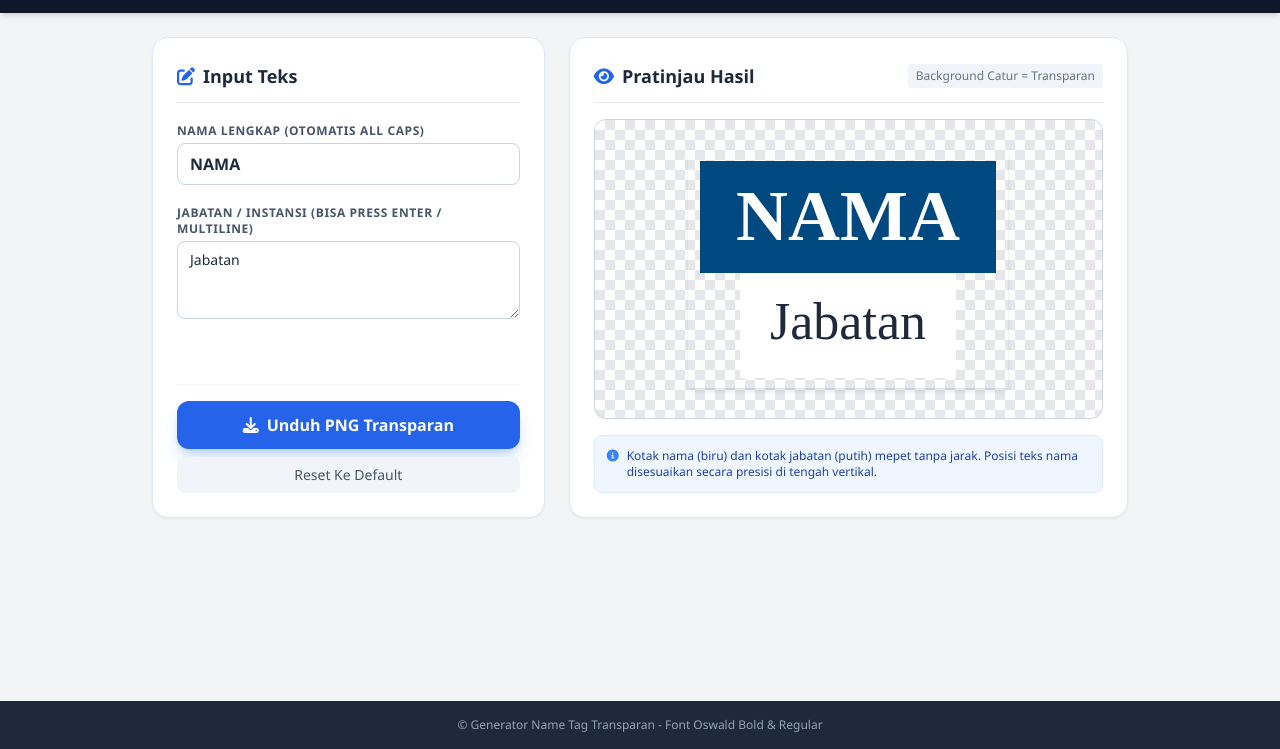
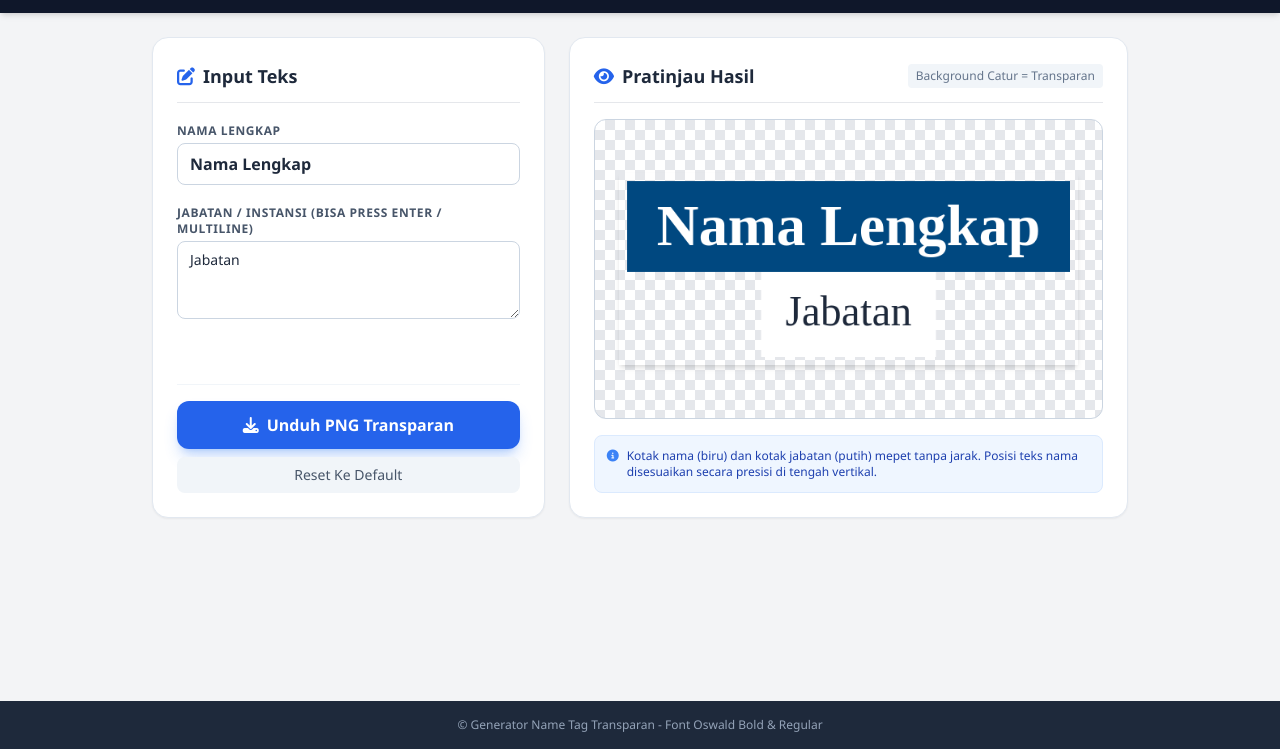
Before and after one commit to imponk/nama, a plain HTML site: page index.html in a window 1280 px wide. Shown: the part 51-800 px from the top of the page. Drawn offline with nearby package versions, Linux system fonts and the light colour scheme.

Commit message:
Update input name field and rendering logic

```diff
--- a/index.html
+++ b/index.html
@@ -57,11 +57,11 @@
                     <!-- Input Nama -->
                     <div>
                         <label for="inputName" class="block text-xs font-semibold text-slate-600 uppercase tracking-wider mb-1">
-                            Nama Lengkap (Otomatis ALL CAPS)
+                            Nama Lengkap
                         </label>
-                        <input type="text" id="inputName" value="NAMA"
-                            class="w-full px-3 py-2 border border-slate-300 rounded-lg focus:outline-none focus:ring-2 focus:ring-blue-500 text-slate-800 uppercase font-semibold"
-                            placeholder="Contoh: NAMA LENGKAP">
+                        <input type="text" id="inputName" value="Nama Lengkap"
+                            class="w-full px-3 py-2 border border-slate-300 rounded-lg focus:outline-none focus:ring-2 focus:ring-blue-500 text-slate-800 font-semibold"
+                            placeholder="Contoh: Nama Lengkap">
                     </div>
 
                     <!-- Input Jabatan -->
@@ -149,7 +149,8 @@
             };
 
             function renderCanvas() {
-                const nameText = inputName.value.toUpperCase().trim() || "NAMA";
+                // Mengambil nilai teks nama apa adanya (tanpa .toUpperCase())
+                const nameText = inputName.value.trim() || "Nama Lengkap";
                 const rawTitleText = inputTitle.value || "Jabatan";
 
                 // Memisahkan teks jabatan berdasarkan Enter (\n)
@@ -230,7 +231,7 @@
 
             // Tombol Reset Ke Default
             document.getElementById('btnReset').addEventListener('click', function() {
-                inputName.value = "HANUNG HAMBARA";
+                inputName.value = "Hanung Hambara";
                 inputTitle.value = "Fotografer\nKoran Jawa Pos";
                 renderCanvas();
             });
```
